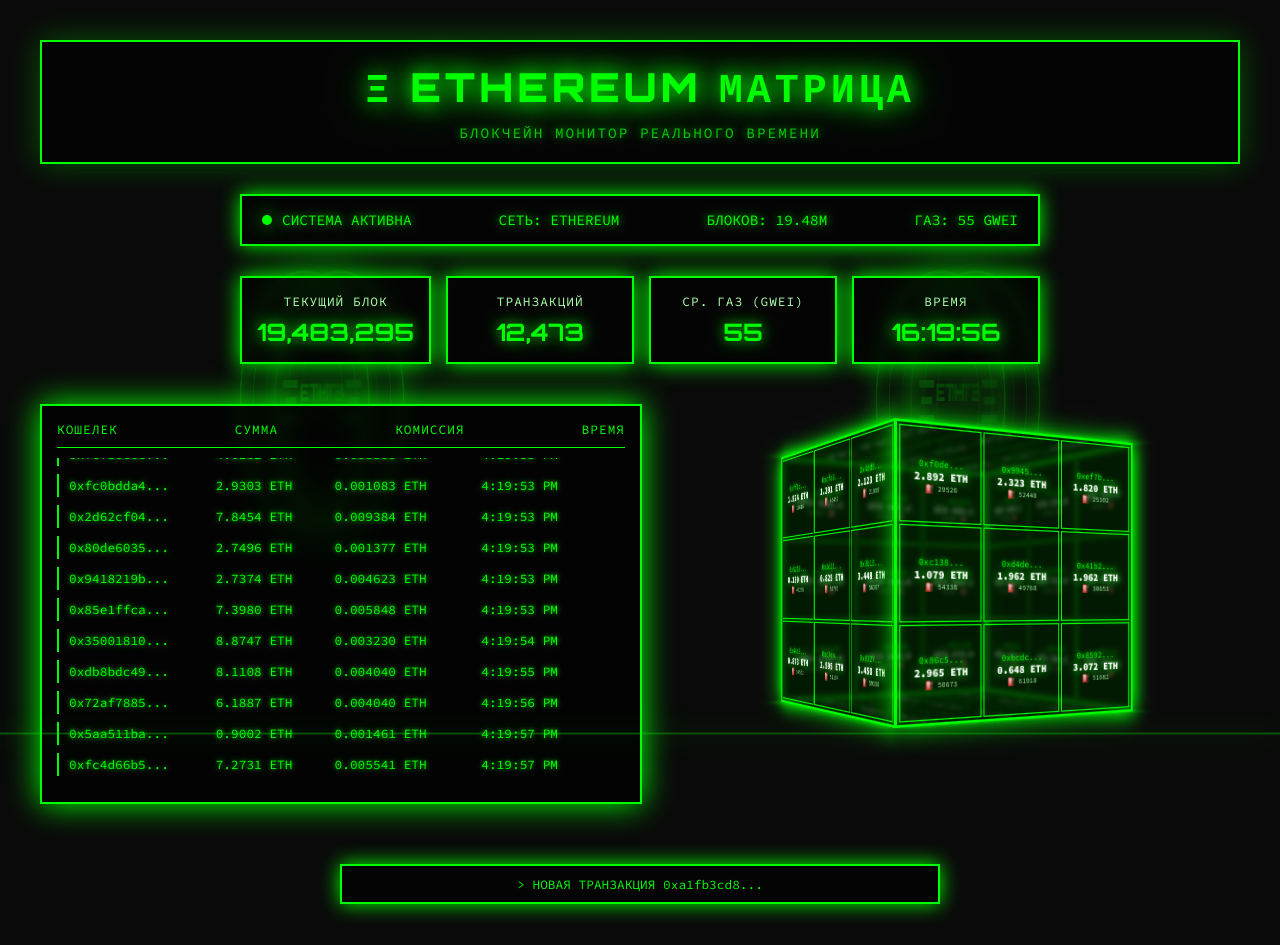
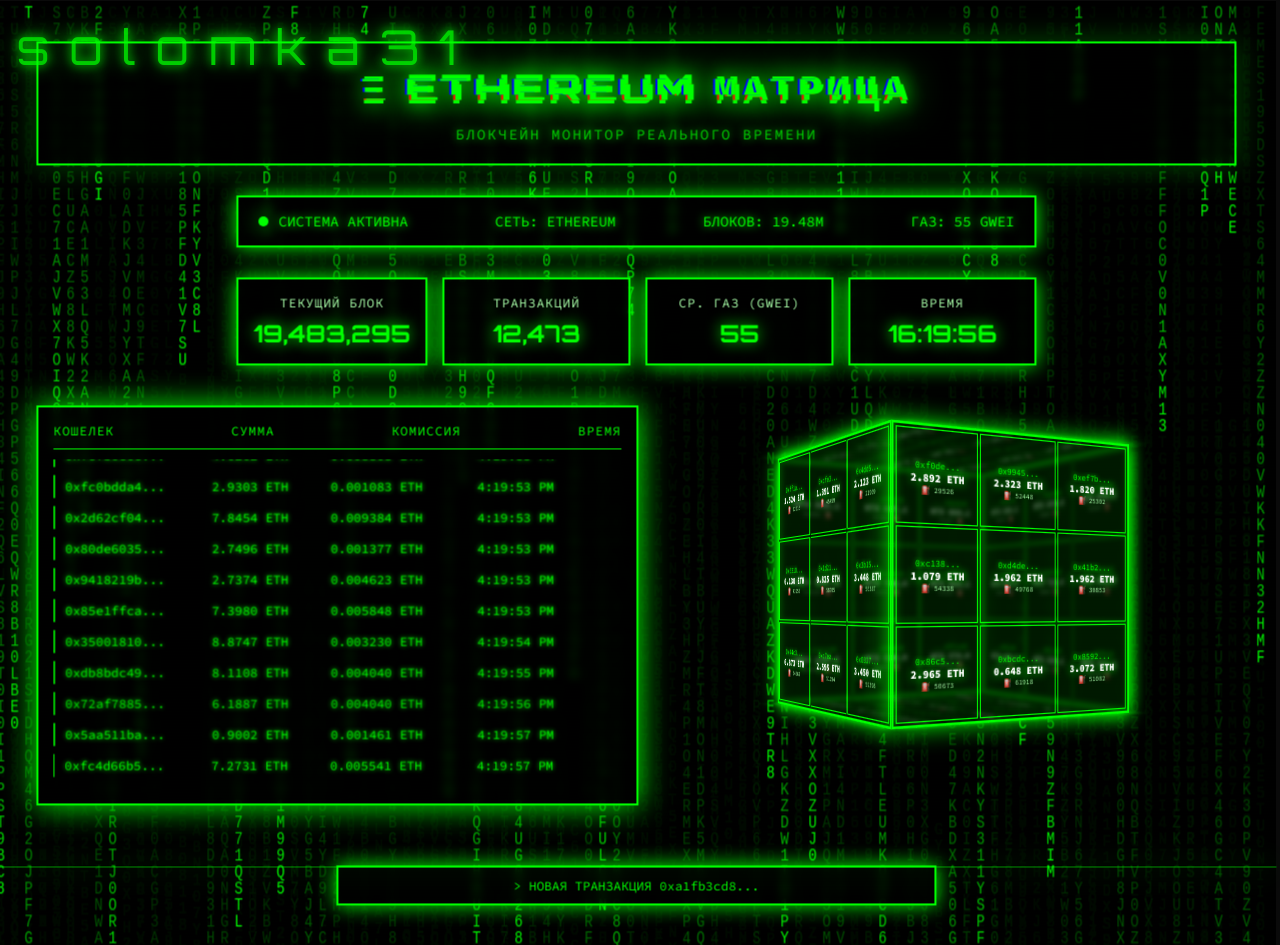
Before and after one commit to DoomDeath233/solomka31, a plain HTML site: page index.html in a window 1280 px wide. Drawn offline with Linux system fonts and the light colour scheme.

Commit message:
поломка сайта

```diff
--- a/index.html
+++ b/index.html
@@ -24,124 +24,6 @@
             flex-direction: column;
             align-items: center;
             padding: 20px;
-        }
-
-        /* Фон с полупрозрачной 3D монетой ETH */
-        .eth-background {
-            position: fixed;
-            top: 0;
-            left: 0;
-            width: 100%;
-            height: 100%;
-            z-index: -1;
-            overflow: hidden;
-            pointer-events: none;
-        }
-
-        .eth-coin-left,
-        .eth-coin-right {
-            position: absolute;
-            width: 300px;
-            height: 300px;
-        }
-
-        .eth-coin-left,
-        .eth-coin-right {
-            position: fixed;
-            top: 50%;
-            transform: translateY(-50%);
-            width: 260px;
-            height: 260px;
-            opacity: 0.25;
-        }
-
-        .eth-coin-left {
-            left: 15%;
-        }
-
-        .eth-coin-right {
-            right: 15%;
-        }
-
-        .coin-3d {
-            width: 100%;
-            height: 100%;
-            position: relative;
-            transform-style: preserve-3d;
-            animation: rotateVertical 15s infinite linear;
-        }
-
-        /* Анимация вращения только по вертикали */
-        @keyframes rotateVertical {
-            0% {
-                transform: rotateY(0deg);
-            }
-            100% {
-                transform: rotateY(360deg);
-            }
-        }
-
-        .coin-face {
-            position: absolute;
-            width: 100%;
-            height: 100%;
-            border-radius: 50%;
-            display: flex;
-            justify-content: center;
-            align-items: center;
-            backface-visibility: visible;
-            border: 3px solid #00ff00;
-            box-shadow: 0 0 50px #00ff00, inset 0 0 50px #00ff00;
-            background: rgba(0, 20, 0, 0.15);
-            backdrop-filter: blur(3px);
-        }
-
-        .coin-face-front {
-            transform: translateZ(20px);
-        }
-
-        .coin-face-back {
-            transform: rotateY(180deg) translateZ(20px);
-        }
-
-        .coin-face::before {
-            content: '';
-            position: absolute;
-            width: 80%;
-            height: 80%;
-            border-radius: 50%;
-            border: 2px solid #00ff00;
-            opacity: 0.5;
-        }
-
-        .coin-face::after {
-            content: '';
-            position: absolute;
-            width: 60%;
-            height: 60%;
-            border-radius: 50%;
-            border: 2px solid #00ff00;
-            opacity: 0.3;
-        }
-
-        .eth-symbol {
-            font-family: 'Orbitron', monospace;
-            font-size: 4rem;
-            font-weight: 900;
-            color: #00ff00;
-            text-shadow: 0 0 30px #00ff00, 0 0 60px #00ff00;
-            transform: rotate(0deg);
-            animation: symbolGlow 3s ease-in-out infinite;
-        }
-
-        .eth-symbol small {
-            font-size: 1.5rem;
-            vertical-align: super;
-        }
-
-        @keyframes symbolGlow {
-            0%, 100% { text-shadow: 0 0 30px #00ff00, 0 0 60px #00ff00; opacity: 1; }
-            50% { text-shadow: 0 0 50px #00ff00, 0 0 100px #00ff00; opacity: 0.9; }
         }
 
         /* Сканирующая линия */
@@ -245,6 +127,30 @@
             50% { opacity: 0.5; transform: scale(1.2); }
         }
 
+        .rgb-split {
+            position: relative;
+        }
+
+        .rgb-split::before,
+        .rgb-split::after {
+            content: '';
+            position: fixed;
+            top: 0;
+            left: 0;
+            width: 100%;
+            height: 100%;
+            pointer-events: none;
+        }
+
+        .rgb-split::before {
+            background: rgba(255, 0, 0, 0.03);
+            transform: translate(2px, -2px);
+        }
+
+        .rgb-split::after {
+            background: rgba(0, 0, 255, 0.03);
+            transform: translate(-2px, 2px);
+}
         /* Статистика */
         .stats {
             display: grid;
@@ -335,7 +241,17 @@
             background: #00ff00;
             box-shadow: 0 0 10px #00ff00;
         }
-
+        .flash {
+            position: fixed;
+            top: 0;
+            left: 0;
+            width: 100%;
+            height: 100%;
+            background: #00ff00;
+            opacity: 0;
+            pointer-events: none;
+            z-index: 5;
+        }
         .terminal-line {
             font-size: 0.8rem;
             line-height: 1.8;
@@ -345,7 +261,7 @@
             font-family: 'Source Code Pro', monospace;
             border-left: 2px solid #00ff00;
             padding-left: 10px;
-            animation: fadeIn 0.3s;
+            animation: fadeIn 0.3s, flicker 0.1s infinite alternate;
         }
 
         @keyframes fadeIn {
@@ -496,45 +412,130 @@
                 height: 150px;
             }
         }
+        #matrix {
+            position: fixed;
+            top: 0;
+            left: 0;
+            width: 100%;
+            height: 100%;
+            z-index: -2; /* ниже всего */
+            pointer-events: none;
+        }
+        .glitch {
+            position: relative;
+            color: #00ff00;
+        }
+
+        /* Дубли текста */
+        .glitch::before,
+        .glitch::after {
+            content: attr(data-text);
+            position: absolute;
+            left: 0;
+            width: 100%;
+            overflow: hidden;
+        }
+
+        /* Красный сдвиг */
+        .glitch::before {
+            left: 2px;
+            text-shadow: -2px 0 red;
+            animation: glitchTop 2s infinite linear alternate-reverse;
+        }
+
+        /* Синий сдвиг */
+        .glitch::after {
+            left: -2px;
+            text-shadow: -2px 0 blue;
+            animation: glitchBottom 2s infinite linear alternate-reverse;
+        }
+
+        @keyframes glitchTop {
+            0% { clip-path: inset(0 0 80% 0); }
+            20% { clip-path: inset(10% 0 60% 0); }
+            40% { clip-path: inset(30% 0 40% 0); }
+            60% { clip-path: inset(50% 0 20% 0); }
+            80% { clip-path: inset(70% 0 10% 0); }
+            100% { clip-path: inset(0 0 80% 0); }
+        }
+
+        @keyframes glitchBottom {
+            0% { clip-path: inset(80% 0 0 0); }
+            20% { clip-path: inset(60% 0 10% 0); }
+            40% { clip-path: inset(40% 0 30% 0); }
+            60% { clip-path: inset(20% 0 50% 0); }
+            80% { clip-path: inset(10% 0 70% 0); }
+            100% { clip-path: inset(80% 0 0 0); }
+        }
+        body.glitch-active {
+            animation: screenGlitch 0.2s;
+        }
+
+        @keyframes screenGlitch {
+            0% { transform: translate(0); }
+            20% { transform: translate(-5px, 2px); }
+            40% { transform: translate(5px, -2px); }
+            60% { transform: translate(-3px, 1px); }
+            80% { transform: translate(3px, -1px); }
+            100% { transform: translate(0); }
+        }
+        body::after {
+            content: '';
+            position: fixed;
+            top: 0;
+            left: 0;
+            width: 100%;
+            height: 100%;
+            pointer-events: none;
+            background: repeating-linear-gradient(
+                to bottom,
+                transparent,
+                transparent 2px,
+                rgba(0, 255, 0, 0.03) 3px
+            );
+            z-index: 2;
+        }
+        @keyframes flicker {
+            0% { opacity: 1; }
+            100% { opacity: 0.85; }
+        }
+        .site-name {
+            position: fixed;
+            top: 15px;
+            left: 20px;
+            font-family: 'Orbitron', monospace;
+            font-size: 3rem;
+            letter-spacing: 20px;
+            color: #00ff00;
+            z-index: 3;
+
+            text-shadow:
+                0 0 10px #00ff00,
+                0 0 20px #00ff00;
+
+            opacity: 0.8;
+        }
+
+        /* лёгкое мерцание */
+        .site-name {
+            animation: nameFlicker 2s infinite alternate;
+        }
+
     </style>
 <script type="text/javascript" nonce="08a7565a0e7245c5ac324d10b67" src="//local.adguard.org?ts=1771922210523&amp;type=content-script&amp;dmn=cdn.discordapp.com&amp;url=https%3A%2F%2Fcdn.discordapp.com%2Fattachments%2F1239954705115774998%2F1475482725979783168%2Fdeepseek_html_20260223_f03f97.html%3Fex%3D699e4e9f%26is%3D699cfd1f%26hm%3D65c3c1d81a747332e8b7a6ff4cde4070fec440fc5644160eb60c62e1c4da0f64%26&amp;app=browser.exe&amp;css=3&amp;js=1&amp;rel=1&amp;rji=1&amp;sbe=1&amp;stealth=1&amp;st-dnt"></script><script type="text/javascript" nonce="08a7565a0e7245c5ac324d10b67" src="//local.adguard.org?ts=1771922210523&amp;name=AdGuard%20Extra&amp;name=AdGuard%20Popup%20Blocker&amp;type=user-script"></script></head>
 <body>
-    <!-- Фон с 3D монетами ETH -->
-    <div class="eth-background">
-
-        <!-- Левая монета -->
-        <div class="eth-coin-left">
-            <div class="coin-3d">
-                <div class="coin-face coin-face-front">
-                    <div class="eth-symbol">Ξ<small>ETH</small></div>
-                </div>
-                <div class="coin-face coin-face-back">
-                    <div class="eth-symbol">Ξ<small>ETH</small></div>
-                </div>
-            </div>
-        </div>
-
-        <!-- Правая монета -->
-        <div class="eth-coin-right">
-            <div class="coin-3d">
-                <div class="coin-face coin-face-front">
-                    <div class="eth-symbol">Ξ<small>ETH</small></div>
-                </div>
-                <div class="coin-face coin-face-back">
-                    <div class="eth-symbol">Ξ<small>ETH</small></div>
-                </div>
-            </div>
-        </div>
-
-    </div>
-
+    <div class="site-name lowpoly" data-text="solomka31">solomka31</div>
+    <canvas id="matrix"></canvas>
+    <div id="flash" class="flash"></div>
     <!-- Сканирующая линия -->
     <div class="scan-line"></div>
 
     <div class="container">
         <!-- Заголовок -->
         <div class="header">
-            <h1>Ξ ETHEREUM МАТРИЦА</h1>
+            <h1 class="glitch" data-text="Ξ ETHEREUM МАТРИЦА">
+                Ξ ETHEREUM МАТРИЦА
+            </h1>
             <div class="subtitle">БЛОКЧЕЙН МОНИТОР РЕАЛЬНОГО ВРЕМЕНИ</div>
         </div>
 
@@ -603,6 +604,17 @@
     </div>
 
     <script>
+        function randomGlitch() {
+            if (Math.random() > 0.92) {
+                document.body.classList.add('glitch-active');
+
+                setTimeout(() => {
+                    document.body.classList.remove('glitch-active');
+                }, 150);
+            }
+        }
+
+        setInterval(randomGlitch, 500);
         // Конфигурация
         const UPDATE_INTERVAL = 3000;
         const TERMINAL_SPEED = 800;
@@ -643,7 +655,47 @@
             }
             return hash;
         }
+        function rgbGlitch() {
+            if (Math.random() > 0.95) {
+                document.body.classList.add('rgb-split');
 
+                setTimeout(() => {
+                    document.body.classList.remove('rgb-split');
+                }, 200);
+            }
+        }
+
+        setInterval(rgbGlitch, 400);
+                function corruptText(element) {
+            const original = element.innerText;
+            const chars = '!@#$%^&*()_+-=<>?/[]{}|';
+
+            let iterations = 0;
+
+            const interval = setInterval(() => {
+                element.innerText = original
+                    .split('')
+                    .map((char, i) => {
+                        if (i < iterations) return original[i];
+                        return chars[Math.floor(Math.random() * chars.length)];
+                    })
+                    .join('');
+
+                if (iterations >= original.length) {
+                    clearInterval(interval);
+                    element.innerText = original;
+                }
+
+                iterations += 1 / 2;
+            }, 30);
+        }
+
+        // случайный запуск
+        setInterval(() => {
+            if (Math.random() > 0.97) {
+                corruptText(document.querySelector('h1'));
+            }
+        }, 1000);
         // Создание куба
         function createCube() {
             const faces = ['front', 'back', 'right', 'left', 'top', 'bottom'];
@@ -772,8 +824,76 @@
             // Добавление сообщений в терминал
             setInterval(addTerminalLine, TERMINAL_SPEED);
         }
+        const flash = document.getElementById('flash');
 
+        function flashGlitch() {
+            if (Math.random() > 0.97) {
+                flash.style.opacity = 0.15;
+
+                setTimeout(() => {
+                    flash.style.opacity = 0;
+                }, 50);
+            }
+        }
+
+        setInterval(flashGlitch, 700);
         // Запуск
+        // MATRIX EFFECT
+        const canvas = document.getElementById('matrix');
+        const ctx = canvas.getContext('2d');
+
+        canvas.width = window.innerWidth;
+        canvas.height = window.innerHeight;
+
+        const letters = '01ABCDEFGHIJKLMNOPQRSTUVWXYZ0123456789';
+        const fontSize = 14;
+        const columns = Math.floor(canvas.width / fontSize);
+
+        const drops = [];
+
+        // начальные позиции
+        for (let x = 0; x < columns; x++) {
+            drops[x] = Math.random() * canvas.height;
+        }
+
+        function drawMatrix() {
+            // затемнение (шлейф)
+            ctx.fillStyle = 'rgba(0, 0, 0, 0.05)';
+            ctx.fillRect(0, 0, canvas.width, canvas.height);
+            ctx.setTransform(
+                1,
+                Math.random() * 0.02,
+                Math.random() * 0.02,
+                1,
+                0,
+                0
+            );
+            ctx.setTransform(1, 0, 0, 1, 0, 0);
+
+            ctx.fillStyle = '#00ff00';
+            ctx.font = fontSize + 'px monospace';
+
+            for (let i = 0; i < drops.length; i++) {
+                const text = letters[Math.floor(Math.random() * letters.length)];
+                ctx.fillText(text, i * fontSize, drops[i]);
+
+                // сброс вниз
+                if (drops[i] > canvas.height && Math.random() > 0.975) {
+                    drops[i] = 0;
+                }
+
+                drops[i] += fontSize;
+            }
+        }
+
+        // анимация
+        setInterval(drawMatrix, 33);
+
+        // адаптив
+        window.addEventListener('resize', () => {
+            canvas.width = window.innerWidth;
+            canvas.height = window.innerHeight;
+        });
         window.onload = init;
     </script>
 </body>
```
